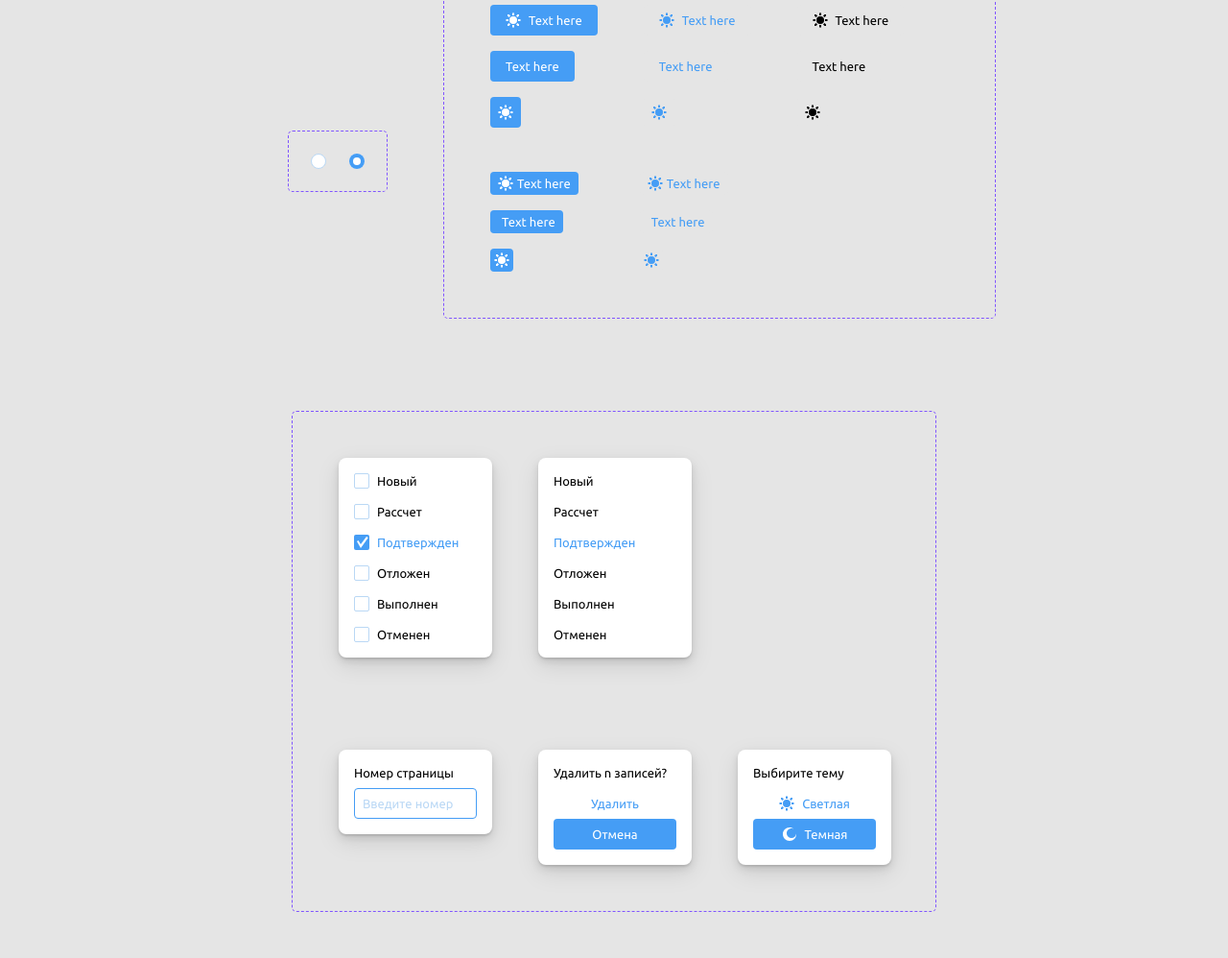
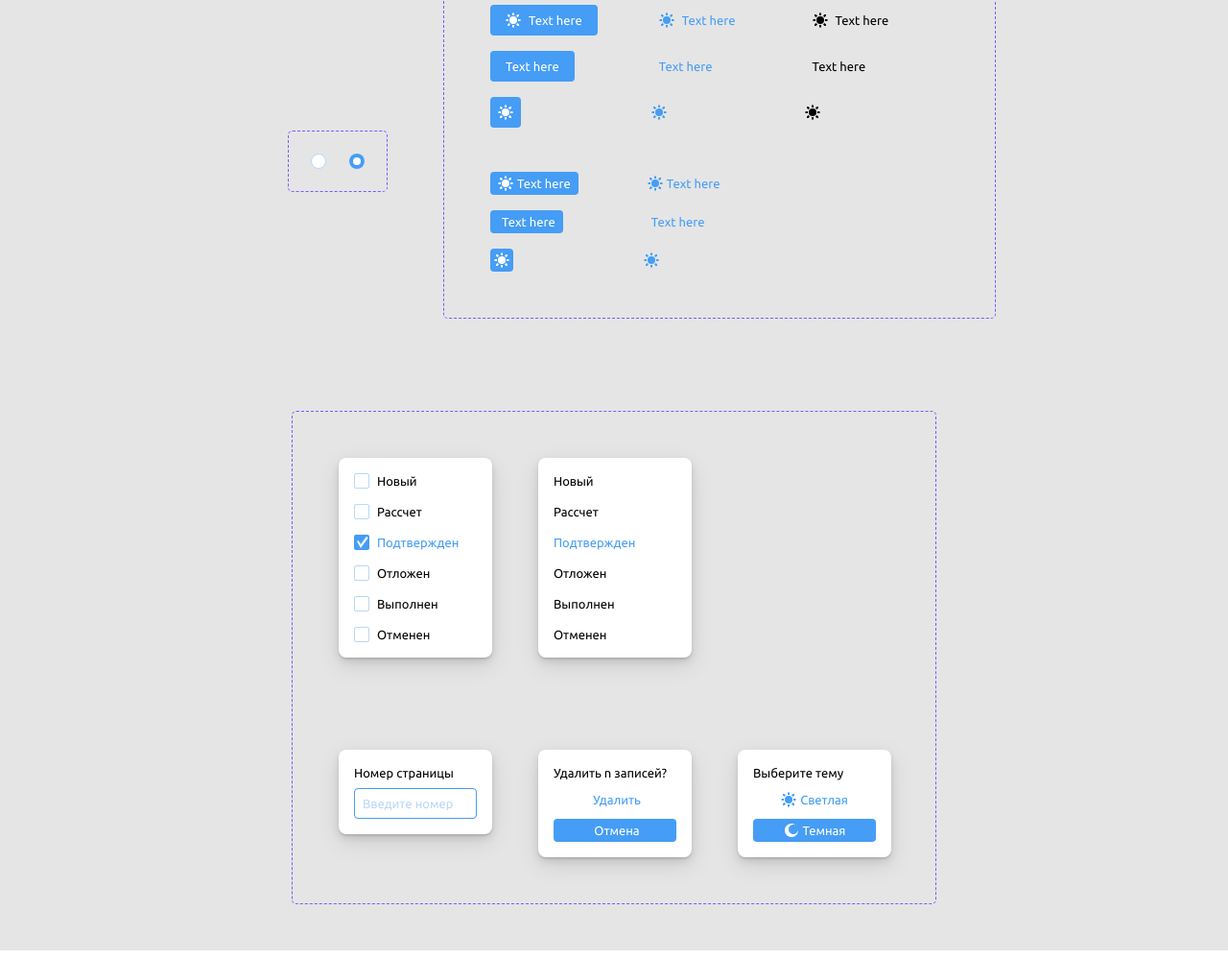
Before and after one commit to 0603anton/admin-panel-makeup, a website: page index.html in a window 1280 px wide. Shown: the part 518-1516 px from the top of the page at 96% size. Drawn offline with Linux system fonts and the light colour scheme.

Commit message:
fix: исправлены все замечания

```diff
--- a/checkbox-radio.css
+++ b/checkbox-radio.css
@@ -22,8 +22,8 @@
 
 .check {
   display: flex;
+  width: 100%;
   align-items: center;
-  justify-content: center;
 }
 
 .checkbox-group__checkbox:not(:last-child) {
@@ -66,8 +66,8 @@
 
 .radio {
   display: flex;
+  width: 100%;
   align-items: center;
-  justify-content: center;
 }
 
 .radio__item {
--- a/dropdown.css
+++ b/dropdown.css
@@ -80,16 +80,16 @@
   padding: 0.8rem 0.4rem 0.8rem 0.8rem;
 }
 
-.button__dropdown {
-  margin: 0;
+.button__dropdown:not(:last-child) {
+  margin: 0 0 0.8rem 0;
   background: #fff;
 }
 
-.dropdown-group_position {
+.dropdown-group_center-items {
   align-items: center;
 }
 
-.button_position {
+.button_full-width {
   display: flex;
   justify-content: center;
   width: 100%;
--- a/index.html
+++ b/index.html
@@ -569,21 +569,21 @@
               </div>
             </div>
           </div>
-          <div class="dropdown-group__bottom dropdown-group_position">
+          <div class="dropdown-group__bottom dropdown-group_center-items">
             <label for="" class="input-item__label">Удалить n записей?</label>
             <button
-              class="button button_position button_md button__dropdown button_blue-reverse"
+              class="button button_full-width button_sm button__dropdown button_blue-reverse"
             >
               <span class="button__text">Удалить</span>
             </button>
-            <button class="button_position button button_md button_blue">
+            <button class="button_full-width button button_sm button_blue">
               <span class="button__text">Отмена</span>
             </button>
           </div>
-          <div class="dropdown-group__bottom dropdown-group_position">
-            <label for="" class="input-item__label">Выбирите тему</label>
+          <div class="dropdown-group__bottom dropdown-group_center-items">
+            <label for="" class="input-item__label">Выберите тему</label>
             <button
-              class="button button_position button__dropdown button_md button_blue-reverse"
+              class="button button_full-width button__dropdown button_sm button_blue-reverse"
             >
               <svg
                 class="button__icon"
@@ -613,7 +613,7 @@
               <span class="button__text">Светлая</span>
             </button>
             <button
-              class="button button_position button_md button_blue button-group__button"
+              class="button button_full-width button_sm button_blue button-group__button"
             >
               <svg
                 class="button__icon"
```
